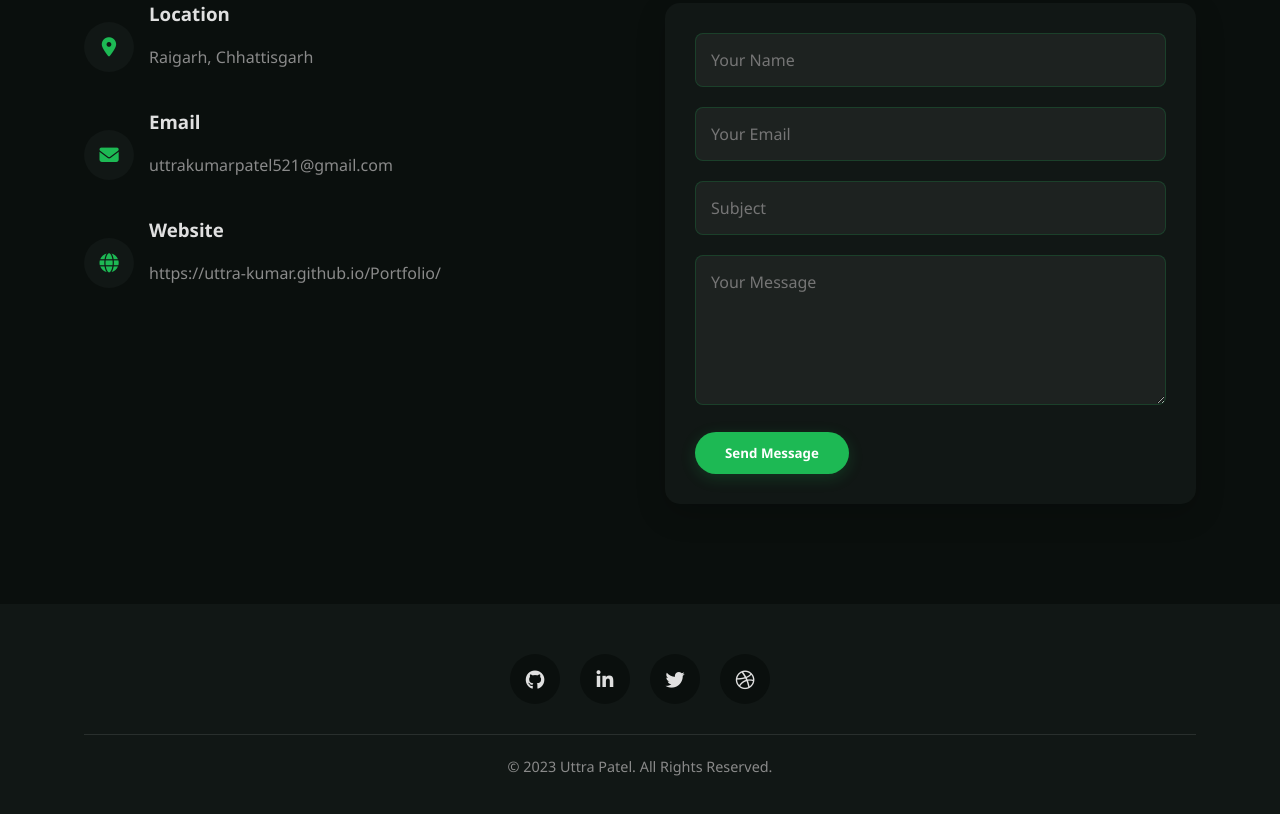
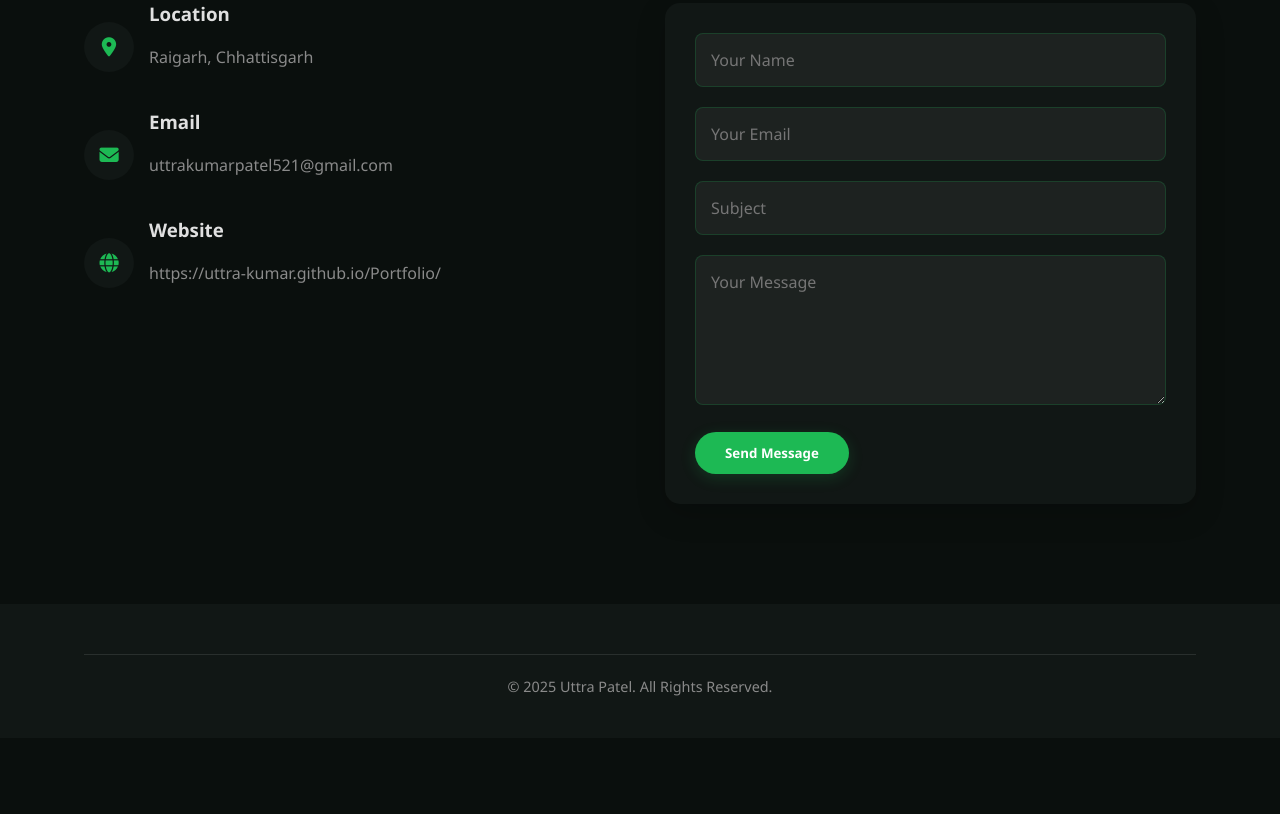
Before and after one commit to Uttra-kumar/Portfolio, a plain HTML site: page index.html in a window 1280 px wide. Shown: the part 3426-4240 px from the top of the page. After the commit the page ends 4164 px from the top, so only its background shows below. Drawn offline with nearby package versions, Linux system fonts and the light colour scheme.

Commit message:
Update index.html

```diff
--- a/index.html
+++ b/index.html
@@ -982,13 +982,8 @@
     <!-- Footer -->
     <footer>
         <div class="container">
-            <div class="social-links">
-                <a href="#" class="social-link"><i class="fab fa-github"></i></a>
-                <a href="#" class="social-link"><i class="fab fa-linkedin-in"></i></a>
-                <a href="#" class="social-link"><i class="fab fa-twitter"></i></a>
-                <a href="#" class="social-link"><i class="fab fa-dribbble"></i></a>
-            </div>
-            <p class="copyright">© 2023 Uttra Patel. All Rights Reserved.</p>
+
+            <p class="copyright">© 2025 Uttra Patel. All Rights Reserved.</p>
         </div>
     </footer>
 
```
